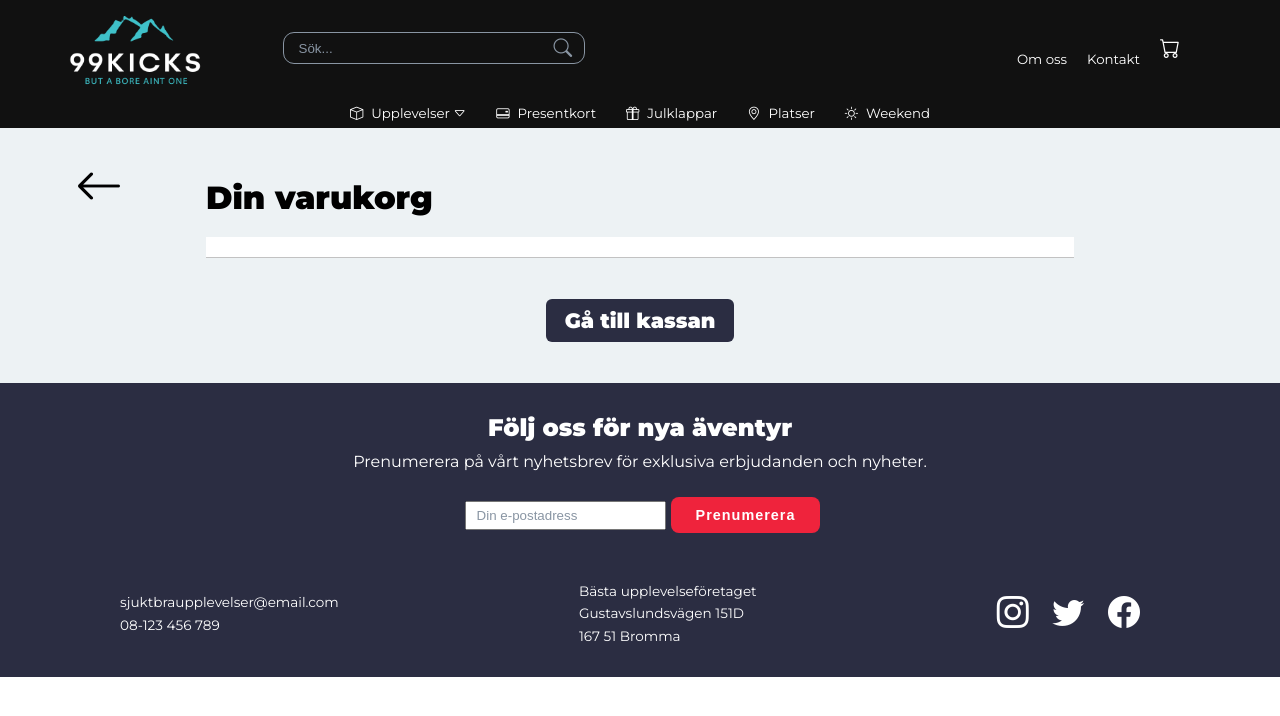
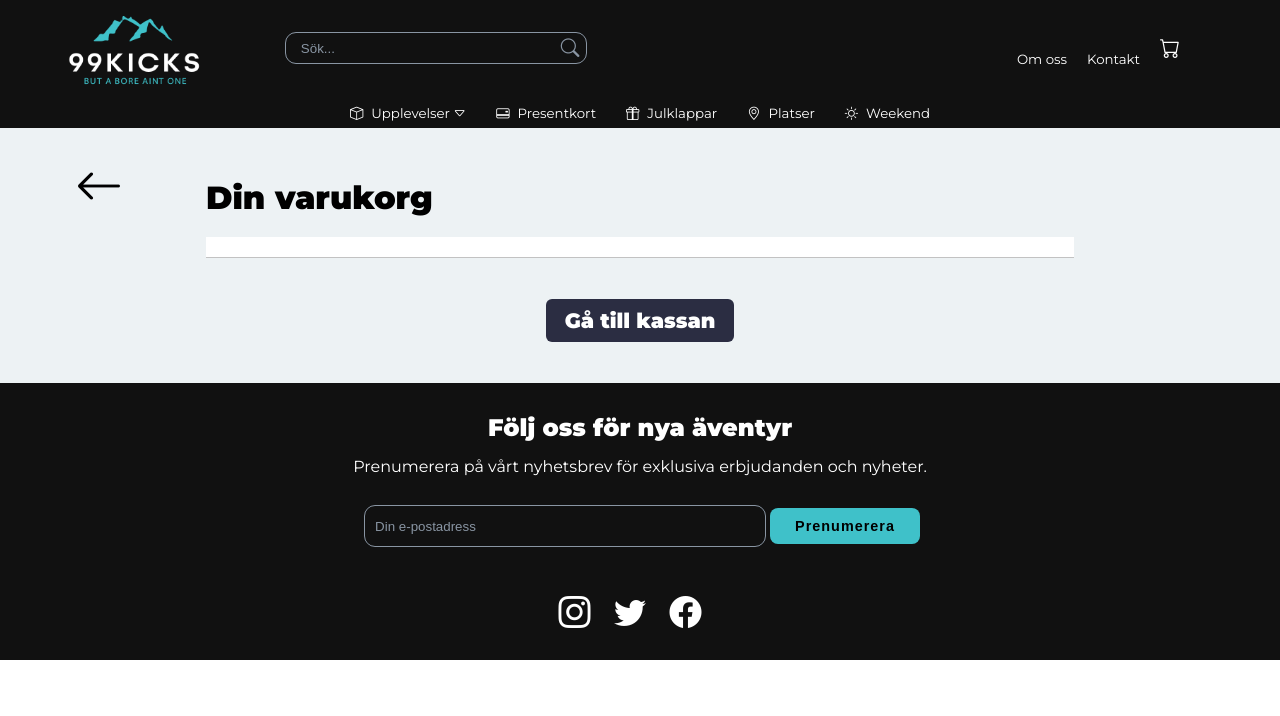
Before and after one commit to michael-cwm/MI-JavaScript-webshop, a website built with Parcel: page src/shoppingcart.html in a window 1280 px wide. Built offline with nearby package versions, Linux system fonts and the light colour scheme.

Commit message:
Cleaned up footer

```diff
--- a/src/scss/elements/_footer.scss
+++ b/src/scss/elements/_footer.scss
@@ -4,7 +4,7 @@
 
 
 footer {
-  background-color: variables.$color-dkblue;
+  background-color: #111111;
   color: #fff;
   padding: 30px 20px;
 
@@ -18,8 +18,53 @@ footer {
     padding: 30px 0px 0px;
   }
 
+
+
+    input {
+      border-radius: 10px;
+      outline: 1px solid #8995a3;
+      height: 30px;
+      width: 100%;
+      border: none;
+      padding: 20px 40px 20px 10px;
+      font-weight: 600px;
+      background-color: #111111;
+      color: white;
+      font-size: 10pt;
+
+      &:focus {
+        outline: none;
+        border-color: #9ecaed;
+        box-shadow: 0 0 10px #9ecaed;
+      }
+
+      @include mixins.tablet-only {
+        width: 400px;
+      }
+
+      @include mixins.desktop-only {
+        width: 400px;
+      }
+
+
+
+
+    }
+  }
+
   p {
     margin: 10px 0px;
+  }
+
+  .button-newsletter {
+    background-color: #3fc1c9;
+    transition: 0.2s;
+
+    &:hover {
+   background-color: variables.$color-lightgrey;
+        color: #000;
+    }
+
   }
 
   button {
@@ -53,7 +98,7 @@ footer {
 
   h3 {
     padding: 0;
-    margin: 0;
+    margin: 0px 0px 15px;
     font-size: 1.5rem;
     font-weight: 700;
   }
@@ -108,8 +153,7 @@ footer {
     font-size: 2rem;
 
     &:hover {
-      color: variables.$color-lightred;
+      color: #3fc1c9;
     }
   }
 }
-}
--- a/src/shoppingcart.html
+++ b/src/shoppingcart.html
@@ -75,30 +75,9 @@
 
         <h3>Följ oss för nya äventyr</h3>
         <p>Prenumerera på vårt nyhetsbrev för exklusiva erbjudanden och nyheter.</p>
-        <input type="text" placeholder="Din e-postadress"><button type="button" class="button-buy">Prenumerera</button>
+        <input type="text" placeholder="Din e-postadress"><button type="button" class="button-newsletter">Prenumerera</button>
 
-        <div class="footer-container">
-            <section>
-                <span>
-                    sjuktbraupplevelser@email.com
-                </span>
-                <span>
-                    08-123 456 789
-                </span>
-            </section>
-
-            <section>
-                <span>
-                    Bästa upplevelseföretaget
-                </span>
-                <span>
-                    Gustavslundsvägen 151D
-                </span>
-                <span>
-                    167 51 Bromma
-                </span>
-            </section>
-
+         <div class="footer-container" id="footer">
                      <section>
                  <span>
                      <i class="bi bi-instagram"></i>
```
Also changed, not shown: src/index.html (+1 -23 lines), src/product.html (+2 -23 lines), dist/index.html, 2 other files. Lines whose indentation alone changed are shown as unchanged.
